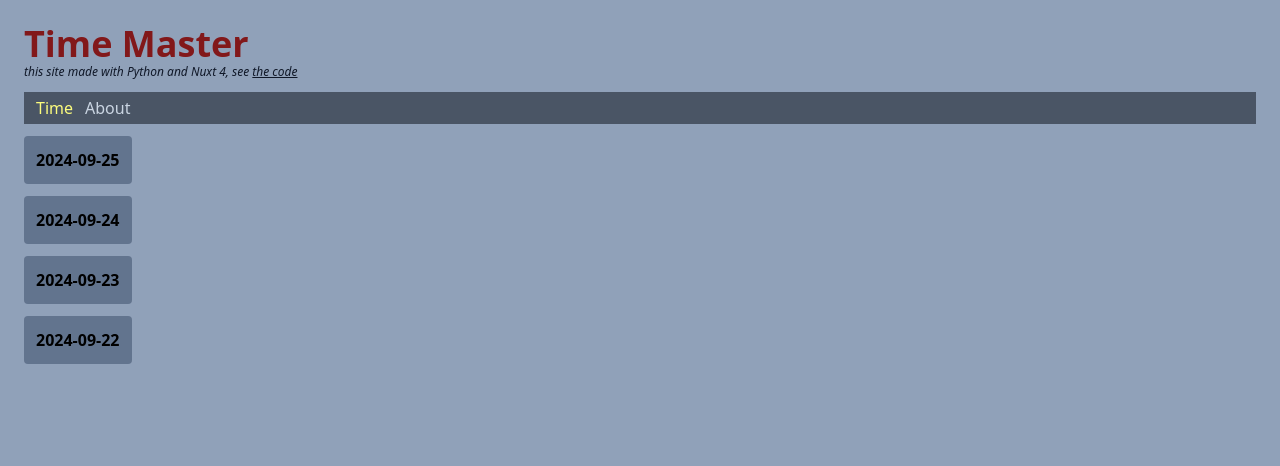
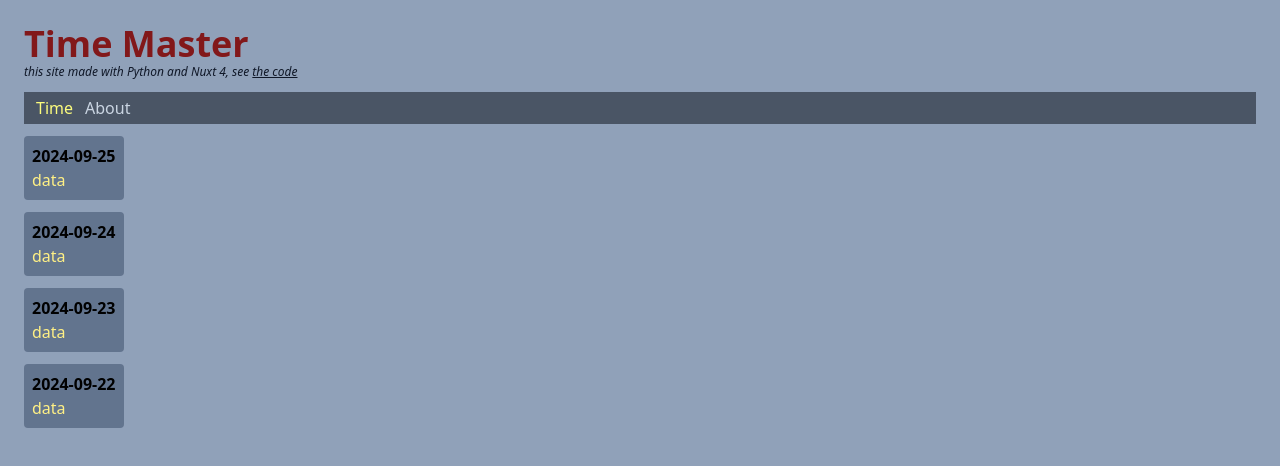
Before and after one commit to edwardtanguay/timemaster, a Nuxt app: page / in a window 1280 px wide. Shown: the top 466 px of the page. Built offline with nearby package versions, Linux system fonts and the light colour scheme.

Commit message:
Remove click

```diff
--- a/app/pages/index.vue
+++ b/app/pages/index.vue
@@ -2,24 +2,15 @@
 import { ref } from 'vue';
 import days from '../../parseddata/days.json';
 
-const revealed = ref(Array(days.length).fill(false));
-
-function toggle(index) {
-	revealed.value[index] = !revealed.value[index];
-}
 </script>
 
 <template>
 	<div v-for="(day, idx) in days"
-		 :key="day.suuid"
-		 class="flex flex-col gap-1 p-3 mb-3 w-fit bg-slate-500 rounded">
+		 :key="day.date"
+		 class="flex flex-col gap-1 p-2 mb-3 w-fit bg-slate-500 rounded">
 		<div>
-			<h3 class="font-semibold cursor-pointer"
-				@click="toggle(idx)">
-				{{ day.date }}
-			</h3>
-			<p v-if="revealed[idx]"
-			   class="text-yellow-200">data</p>
+			<h3 class="font-semibold cursor-pointer">{{ day.date }}</h3>
+			<p class="text-yellow-200">data</p>
 		</div>
 	</div>
 </template>
```
